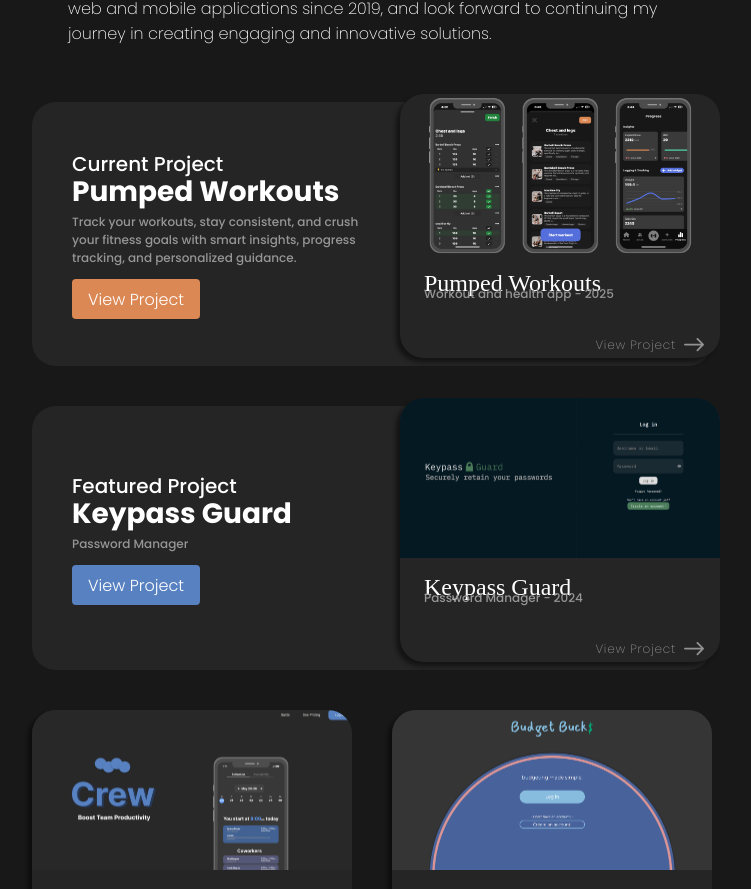
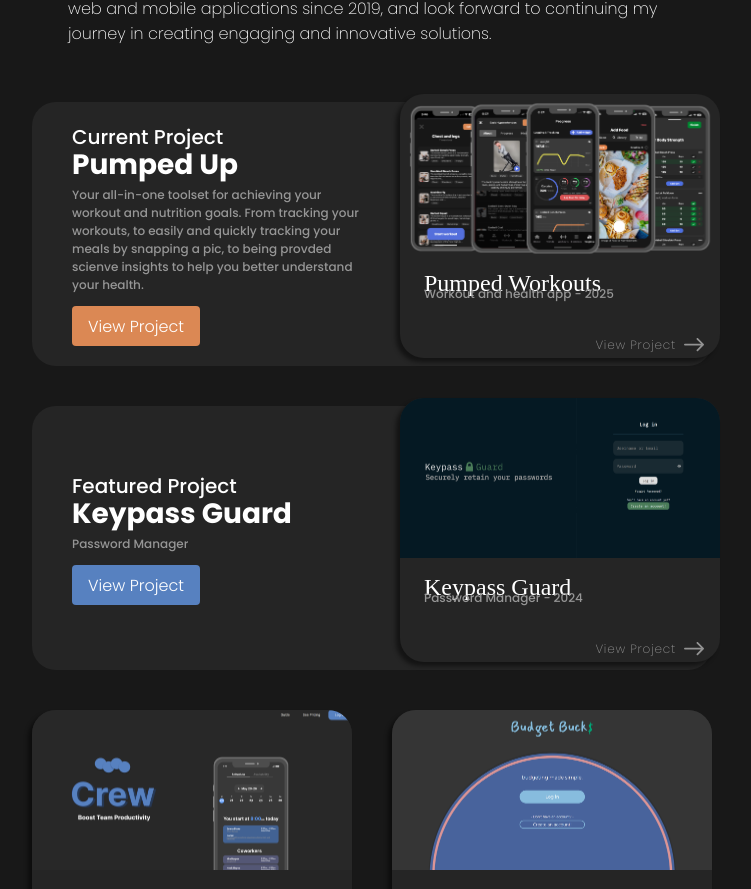
Before and after one commit to DCmax1k/Web-Portfolio-2024, a React (Create React App) app in the folder client/: page / in a window 1280 px wide. Shown: the part 1934-2823 px from the top of the page, without its empty margins (268-1019 px from the left). Built offline with nearby package versions, Linux system fonts and the light colour scheme; a web font is replaced by a local one.

Commit message:
update to pumped

```diff
--- a/client/src/components/Index.js
+++ b/client/src/components/Index.js
@@ -205,10 +205,11 @@ class Index extends Component {
                                     Current Project
                                 </h3>
                                 <h2>
-                                    Pumped Workouts
+                                    Pumped Up
                                 </h2>
                                 <p>
-                                    Track your workouts, stay consistent, and crush your fitness goals with smart insights, progress tracking, and personalized guidance.
+                                    {/* Track your workouts, stay consistent, and crush your fitness goals with smart insights, progress tracking, and personalized guidance. */}
+                                    Your all-in-one toolset for achieving your workout and nutrition goals. From tracking your workouts, to easily and quickly tracking your meals by snapping a pic, to being provded scienve insights to help you better understand your health.
 
                                 </p>
 
```
Also changed, not shown: client/public/images/projects/pumpedWorkouts.png, client/public/images/projects/pumpedWorkouts_old.png (added), 9 other files (tests, documents, lock files or other folders).
